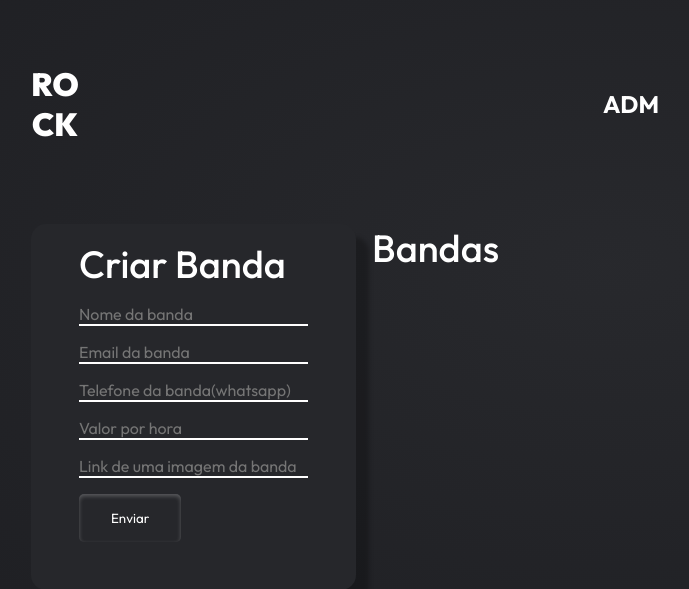
After one commit to juliocesardemoraes/rockband-website, a Django app: template bands/templates/create_band.html in a window 1280 px wide. The commit adds this page. Shown: the top 589 px of the page, without its empty margins (33-722 px from the left). Run offline with Django 4.2, Linux system fonts and the light colour scheme; the template is opened without the code that fills it, so the values that code supplies are empty.

Commit message:
refactor: using templates properly

```diff
--- a/bands/templates/bands.html
+++ b/bands/templates/bands.html
@@ -6,7 +6,7 @@
         <p>{{ band.email }}</p>
         <p>{{ band.phone }}</p>
         <p>{{ band.price }} R$/hr</p>
-        <a href="./edit">Editar</a>
+        <a href="./edit?q={{band.id}}">Editar</a>
         <a href="./delete?q={{band.id}}">Deletar</a>
     </div>
     {% endfor %}
--- a/bands/templates/base.html
+++ b/bands/templates/base.html
@@ -26,8 +26,7 @@
   <body>
     {% block navbar %} {% include 'navbar.html' %} {% endblock %}
     <div class="container__flex__fluid mt4 ">
-    {% block form %} {% include 'form.html' %} {% endblock %}
-    {% block bands%} {% include 'bands.html' %} {% endblock %}
+      {% block content %} {% endblock %}
     </div>
     </div>
   </body>
--- /dev/null
+++ b/bands/templates/create_band.html
@@ -0,0 +1,5 @@
+{% extends 'base.html' %} {% block title%} Criar banda {% endblock title%}
+{% block content%}
+    {% block form %} {% include 'form.html' %} {% endblock %}
+    {% block bands%} {% include 'bands.html' %} {% endblock %}
+{% endblock content%}
--- a/bands/templates/form.html
+++ b/bands/templates/form.html
@@ -1,20 +1,24 @@
-<form class="mt1" method="post" action="http://127.0.0.1:8000/bands/add">
+<form class="mt1" method="post" action="{{url}}?q={{id}}">
   {% csrf_token %}
-  <h2>Criar Banda</h2>
+  {% if edit%}
+    <h2>Editar Banda</h2>
+  {% else %}
+    <h2>Criar Banda</h2>
+  {% endif %}
   <div>
-    <input type="text" placeholder="Nome da banda" name="name" id="id_name" required/>
+    <input type="text" value="{{band.name}}"  placeholder="Nome da banda" name="name" id="id_name" required  />
   </div>
   <div>
-    <input type="email" placeholder="Email da banda" name="email" id="id_email" required/>
+    <input type="email"  value="{{band.email}}" placeholder="Email da banda" name="email" id="id_email" required/>
   </div>
   <div>
-    <input type="text" placeholder="Telefone da banda(whatsapp)" name="phone" id="id_phone" required/>
+    <input type="text" value="{{band.phone}}"  placeholder="Telefone da banda(whatsapp)" name="phone" id="id_phone" required/>
   </div>
   <div>
-    <input type="number" placeholder="Valor por hora" name="price" id="id_price" required/>
+    <input type="number" value="{{band.price}}"  placeholder="Valor por hora" name="price" id="id_price" required/>
   </div>
   <div>
-    <input type="url" placeholder="Link de uma imagem da banda" name="image_link" id="id_image_link" required/>
+    <input type="url" value="{{band.image_link}}"  placeholder="Link de uma imagem da banda" name="image_link" id="id_image_link" required/>
   </div>
   <button class="submit" type="submit">Enviar</button>
 </form>
```
Also changed, not shown: bands/templates/backup.html (deleted, +0 -11 lines).
